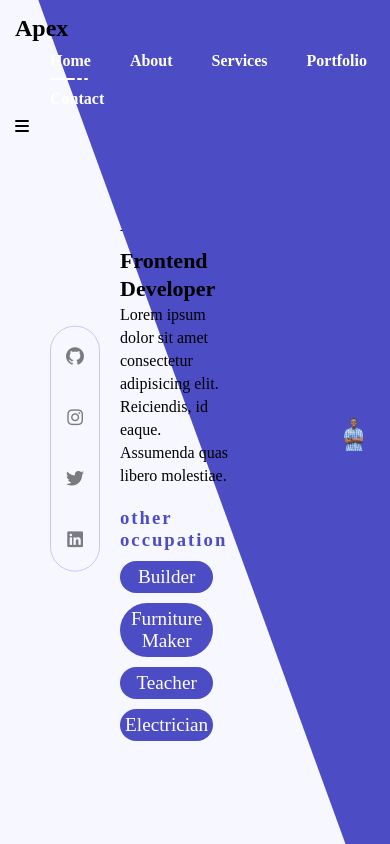
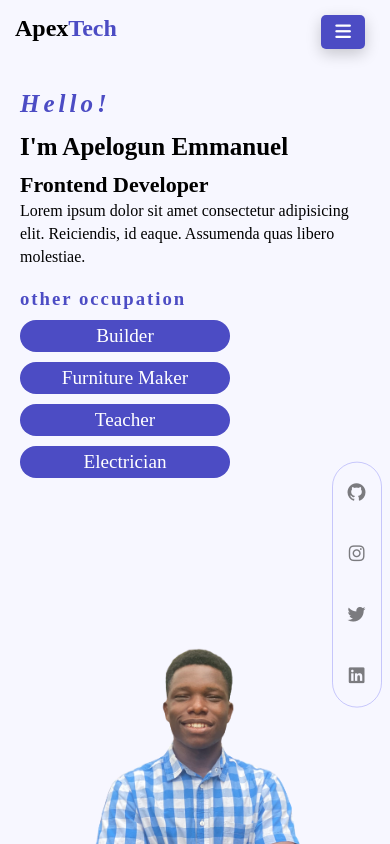
Before and after one commit to Apex-D-Great/MyPortfolio, a website: page index.html in a window 390 px wide. Shown: the top 844 px of the page. Drawn offline with Linux system fonts and the light colour scheme; a web font is replaced by a local one.

Commit message:
second commit

```diff
--- a/css/style.css
+++ b/css/style.css
@@ -110,6 +110,18 @@ img{
     background-color: var(--white);
     box-shadow: var(--shadow-black);
 }
+.navbar.sticky .nav-icon{
+    color: var(--main-color);
+    background-color: var(--white);
+}
+.navbar.sticky .menu{
+    background-color: white;
+    color: var(--main-color);
+}
+.navbar .menu.active{
+    left: 0;
+    transition: all 0.3s ease;
+}
 .navbar .logo a{
     font-size: 24px;
     color: var(--black-900);
@@ -129,6 +141,20 @@ img{
     display: block;
     text-transform: capitalize;
     padding: 10px 0;
+}
+.nav-icon{
+    background-color: var(--main-color);
+    height: 34px;
+    width: 44px;
+    box-shadow: var(--shadow-black);
+    padding: 0;
+    border-radius: 5px;
+    line-height: 34px;
+    text-align: center;
+    color: white;
+    font-size: 18px;
+    display: none;
+    margin: 0 10px;
 }
 .navbar.sticky .menu .nav-item .nav-link{
     color: var(--main-color);
@@ -189,7 +215,7 @@ img{
 }
 .home-section .row{
     display: grid;
-    grid-template-columns: repeat(2, 1fr);
+    grid-template-columns: 50% 50%;
     margin: 10px 20px;
 }
 .home-section .socials{
@@ -573,3 +599,97 @@ footer .row{
 footer .row .move-up{
    padding: 5px;
 }
+
+
+/* --------media query--------- */
+@media (max-width: 990px){
+    .navbar .nav-icon{
+        display: block;
+        z-index: 99;
+    }
+    .home-section .home-text{
+        margin-bottom: 0;
+    }
+    .navbar .menu{
+        position: fixed;
+        left: -100%;
+        top: 60px;
+        background-color: var(--main-color);
+        flex-direction: column;
+        width: 100%;
+        text-align: center;
+    }
+    .navbar .menu .nav-item{
+        display: block;
+        margin: 5px 0;
+    }
+    .navbar .nav-item .nav-link span{
+        display: none;
+    }
+    .hero-shape{
+        display: none;
+    }
+    .home-section .socials{
+        display: block;
+        left: 90%;
+        text-align: center;
+    }
+    .home-section .row{
+        display: grid;
+        grid-template-columns: 1fr;
+    }
+    .home-section .home-text .others{
+        width: 75%;
+    }
+    .home-section .home-image{
+        display: flex;
+        justify-content: center;
+        margin: 0;
+        margin-bottom: 0;
+        vertical-align:middle;
+        align-content: center;
+    }
+    .about-section .about-image{
+        display: none;
+    }
+    .about-section .about-content{
+        flex: 0 0 100%;
+        max-width: 100%;
+        width: 75%;
+    }
+    .about-section .about-content .skill-item{
+        margin: 10px;
+    }
+    .service-section .row{
+        justify-content: center;
+    }
+    .service-section .service-item{
+        flex:  0 0 45%;
+        max-width: 45%;
+    }
+    .contact-section .contact-item{
+        flex: 0 0 50%;
+        max-width: 50%;
+    }
+}
+
+@media (max-width: 767px){
+    .home-section .socials{
+        left: 85%;
+    }
+    .service-section .service-item,
+    .contact-section .contact-item
+    {
+        flex: 0 0 100%;
+        max-width: 100%;
+    }
+    .home-section .home-text{
+        width: 100%;
+        margin: 80px 0;
+    }
+    .home-section .home-image .img-box img{
+        width: 100%;
+        margin-bottom: 110px;
+    }
+
+}
--- a/index.html
+++ b/index.html
@@ -160,7 +160,7 @@
                     </ul>
                 </div> <!------section title---------->
             </div>
-            <div class="row">
+            <div class="row align-center">
                  <!------------service item-------------->
                  <div class="service-item">
                     <div class="service-item-inner">
@@ -247,7 +247,7 @@
                 <div class="blog-content">
                     <img src="./image/instagram/thumb-card8.png" alt="post5">
                     <div class="blog-title">
-                        <h3><span>Apex</span> Photograpy</h3>
+                        <h3><span>Apex</span> Photography</h3>
                     </div>
                 </div><!----------blog content---------------->
             </div>
--- a/js/maiin.js
+++ b/js/maiin.js
@@ -1,3 +1,4 @@
+
 $(document).ready(()=>{
     $('.owl-carousel').owlCarousel({
       items: 3,
@@ -7,6 +8,21 @@ $(document).ready(()=>{
       dots: false,
       nav: true,
       navText: [$('.owl-navigation .owl-nav-prev'), $('.owl-navigation .owl-nav-next')],
-    }) //carousel;
+      responsive: responsive,
+    }); //carousel;
 
   });
+  const responsive = {
+    0:{
+        items:1
+    },
+    320:{
+        items:1
+    },
+    560:{
+        items:2
+    },
+    960:{
+        items:3
+    }
+}
--- a/js/main.js
+++ b/js/main.js
@@ -82,7 +82,24 @@ codeiconthree()
 setInterval(codeiconthree,4000)
 
 const moveup = document.querySelector('.moveup');
-// kjskjjsj
 moveup.addEventListener('click',()=>{
   window.scroll(0,0);
 })
+
+// toggle effect
+
+const navmenu = document.querySelector('.menu')
+const navicon= document.querySelector('.nav-icon')
+
+  navicon.addEventListener('click', ()=>{
+      navmenu.classList.toggle('active');
+  })
+
+  // closing menu when link is clicked
+  const navlink = document.querySelectorAll('.nav-link');
+  navlink.forEach((m)=>{
+    m.addEventListener('click',()=>{
+      const navmenu = document.querySelector('.menu');
+      navmenu.classList.remove('active')
+    })
+  })
--- /dev/null
+++ b/package.json
@@ -0,0 +1,5 @@
+{
+  "dependencies": {
+    "aos": "^2.3.4"
+  }
+}
```
Also changed, not shown: 1 other file.
